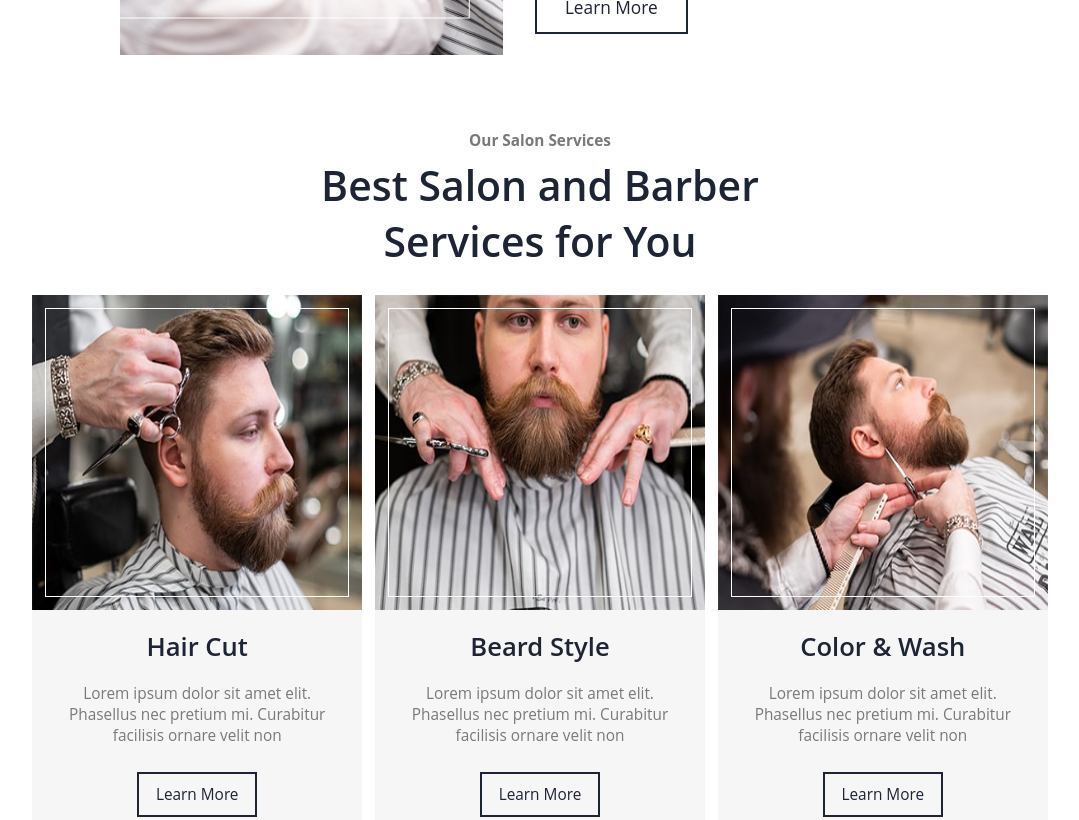
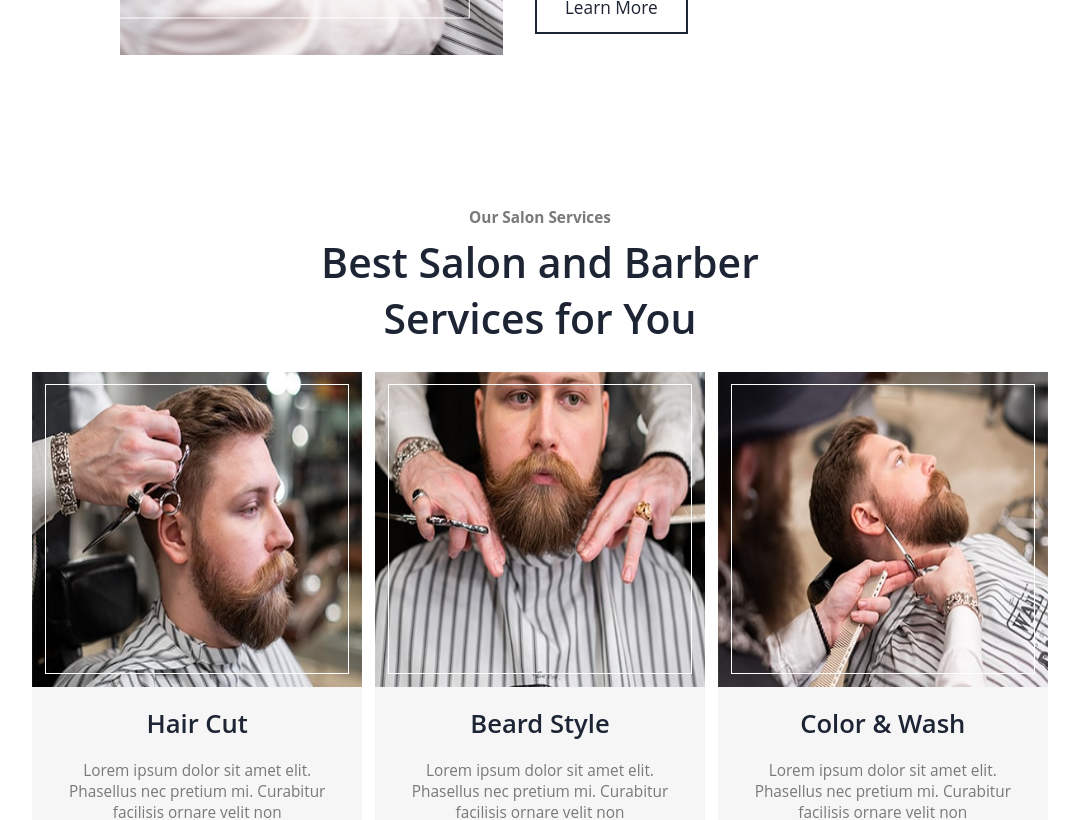
Before and after one commit to SilvanoGPM/barber-shop, a React (Create React App) app: page / in a window 1280 px wide. Shown: the part 1260-2080 px from the top of the page, without its empty margins (100-1179 px from the left). Built offline with nearby package versions, Linux system fonts and the light colour scheme.

Commit message:
:sparkles: Service page created

```diff
--- a/src/App.jsx
+++ b/src/App.jsx
@@ -4,6 +4,7 @@ import { Switch, Route } from 'react-router-dom';
 import routes from 'routes';
 import Home from './pages/Home';
 import About from './pages/About';
+import Service from './pages/Service';
 import Social from './components/Social';
 import Header from './components/Header';
 import Footer from './components/Footer';
@@ -15,10 +16,13 @@ const App = () => (
   <>
     <Social />
     <Header />
-    <Switch>
-      <Route path={routes.HOME} exact component={Home} />
-      <Route path={routes.ABOUT} component={About} />
-    </Switch>
+    <main>
+      <Switch>
+        <Route path={routes.HOME} exact component={Home} />
+        <Route path={routes.ABOUT} component={About} />
+        <Route path={routes.SERVICE} component={Service} />
+      </Switch>
+    </main>
     <Footer />
     <BackTop />
   </>
--- a/src/components/Service/styles.module.scss
+++ b/src/components/Service/styles.module.scss
@@ -3,6 +3,7 @@
   flex-direction: column;
   align-items: center;
   color: var(--gray);
+  padding: 6rem 0;
 
   span {
     font-size: 1.2rem;
--- a/src/pages/About/index.jsx
+++ b/src/pages/About/index.jsx
@@ -6,11 +6,11 @@ import BarberTeam from 'components/BarberTeam';
 import PageHeader from 'components/PageHeader';
 
 const About = () => (
-  <main>
+  <>
     <PageHeader title="About Us" link={routes.ABOUT} />
     <AboutUs />
     <BarberTeam />
-  </main>
+  </>
 );
 
 export default About;
--- a/src/pages/Home/index.jsx
+++ b/src/pages/Home/index.jsx
@@ -14,7 +14,7 @@ const Home = () => {
   useTitle('Barber Shop');
 
   return (
-    <main>
+    <>
       <Hero />
       <AboutUs />
       <Service />
@@ -23,7 +23,7 @@ const Home = () => {
       <BarberTeam />
       <Contact />
       <Spacer />
-    </main>
+    </>
   );
 };
 
--- /dev/null
+++ b/src/pages/Service/index.jsx
@@ -0,0 +1,14 @@
+import React from 'react';
+
+import routes from 'routes';
+import PageHeader from 'components/PageHeader';
+import Service from 'components/Service';
+
+const ServicePage = () => (
+  <>
+    <PageHeader title="Service" link={routes.SERVICE} />
+    <Service />
+  </>
+);
+
+export default ServicePage;
```
